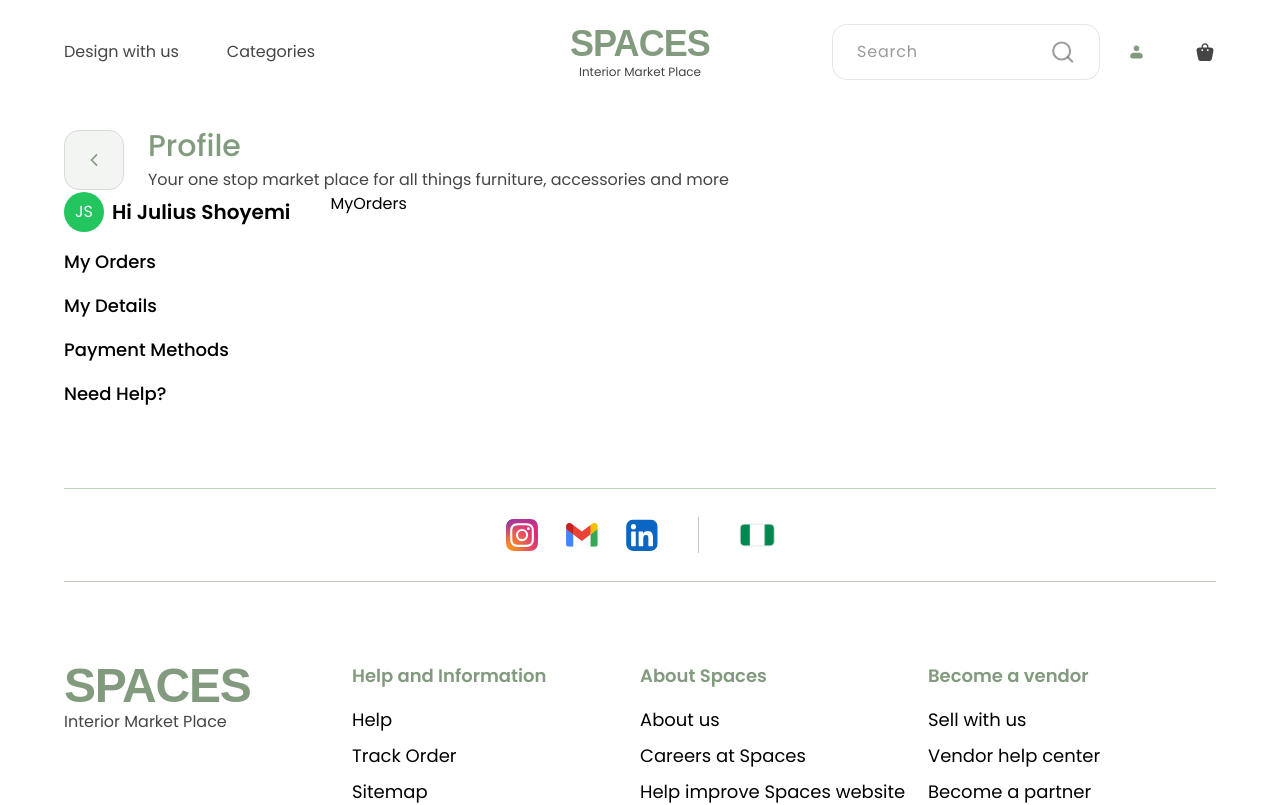
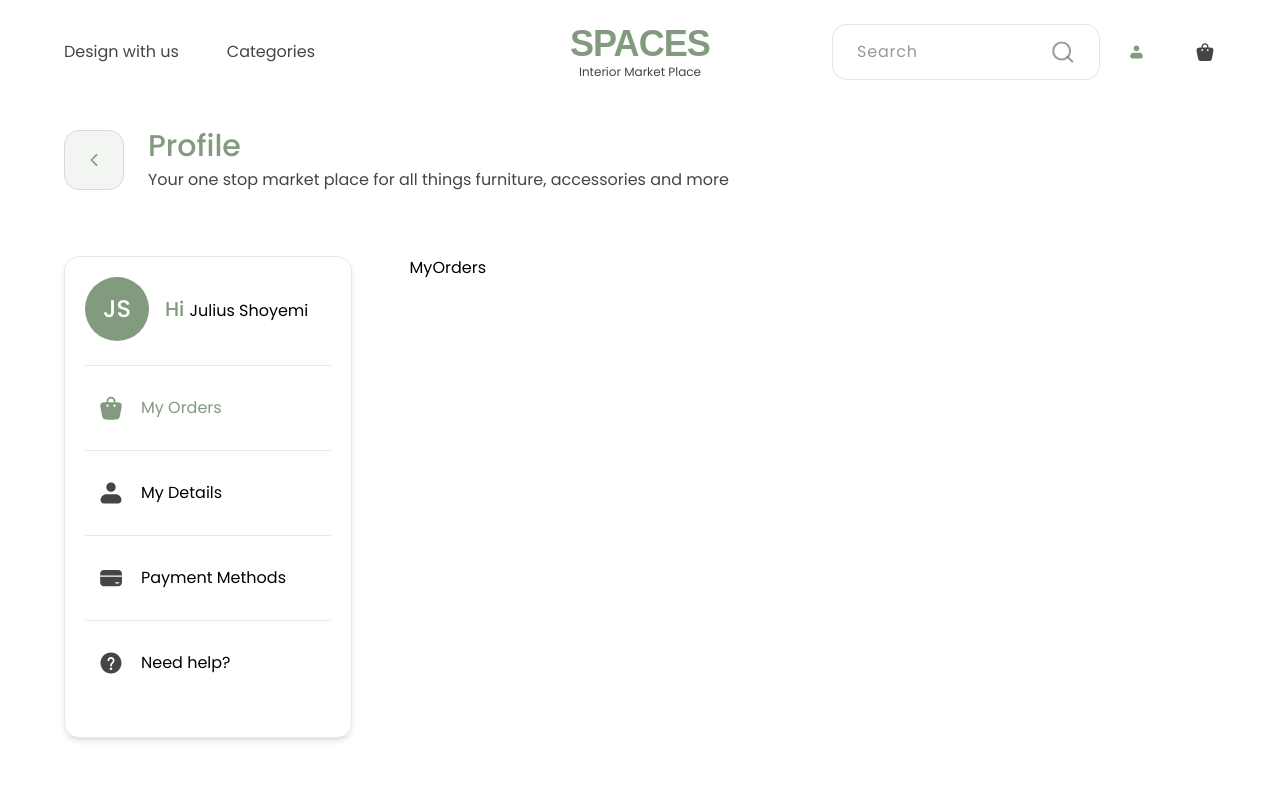
Before and after one commit to jola-blvhk/spaces-interior-marketplace, a Next.js app: page /profile in a window 1280 px wide. Shown: the top 805 px of the page. Built offline with nearby package versions, Linux system fonts and the light colour scheme; a web font is replaced by a local one.

Commit message:
profile page

```diff
--- a/src/components/profile-page/index.tsx
+++ b/src/components/profile-page/index.tsx
@@ -69,7 +69,7 @@
                         src={activeTab === "myorder" ? CartGreen : Cart}
                         alt="cart"
                       />
-                      <h3 className="text-lg font-medium">My Orders</h3>
+                      <h3 className="">My Orders</h3>
                     </div>
                     <div
                       onClick={() => {
@@ -87,7 +87,7 @@
                         }
                         alt="cart"
                       />
-                      <h3 className="text-lg font-medium">My Details</h3>
+                      <h3 className="">My Details</h3>
                     </div>
                     <div
                       onClick={() => {
@@ -103,7 +103,7 @@
                         src={activeTab === "payment" ? CardGreen : Card}
                         alt="cart"
                       />
-                      <h3 className="text-lg font-medium">Payment Methods</h3>
+                      <h3 className="">Payment Methods</h3>
                     </div>
                     <div
                       onClick={() => {
@@ -119,7 +119,7 @@
                         src={QuestionMark}
                         alt="cart"
                       />
-                      <h3 className="text-lg font-medium">Need help?</h3>
+                      <h3 className="">Need help?</h3>
                     </div>
                   </div>
                 </div>
@@ -135,30 +135,85 @@
               )}
             </div>
           ) : (
-            <div className="flex gap-10 w-full">
-              <div className="flex flex-col gap-4">
-                <div className="flex items-center gap-2">
-                  <div className="h-10 w-10 bg-green-500 rounded-full flex items-center justify-center text-white">
-                    JS
+            <div className="flex gap-[5%] w-full mt-16">
+              <div className="h-fit  w-[25%] p-5 pb-8 border border-secondary-green-100/20 rounded-[15px] shadow-md ">
+                <div className="flex items-center gap-x-4 pb-6">
+                  <div className="h-16 w-16 bg-secondary-green-100 rounded-full flex font-medium items-center justify-center text-2xl   text-white ">
+                    <h4 className="text-center">JS</h4>
                   </div>
                   <div>
-                    <h2 className="text-xl font-semibold">Hi Julius Shoyemi</h2>
+                    <h2 className="text-base text-center ">
+                      <span className="text-secondary-green-100 text-xl font-medium">
+                        Hi{" "}
+                      </span>
+                      {""}
+                      Julius Shoyemi
+                    </h2>
                   </div>
                 </div>
-                <div onClick={() => setActiveTab("myorder")}>
-                  <h3 className="text-lg font-medium">My Orders</h3>
+
+                <div
+                  onClick={() => {
+                    setActiveTab("myorder");
+                  }}
+                  className={`flex items-center  px-3 gap-4 py-7 border-y border-secondary-green-100/20  text-base cursor-pointer ${
+                    activeTab === "myorder" && "text-secondary-green-100"
+                  }`}
+                >
+                  <Image
+                    className=" w-7 h-7 "
+                    src={activeTab === "myorder" ? CartGreen : Cart}
+                    alt="cart"
+                  />
+                  <h3 className="">My Orders</h3>
                 </div>
-                <div onClick={() => setActiveTab("mydetails")}>
-                  <h3 className="text-lg font-medium">My Details</h3>
+                <div
+                  onClick={() => {
+                    setActiveTab("mydetails");
+                  }}
+                  className={`flex items-center px-3 gap-4 py-7 border-b border-secondary-green-100/20  text-base cursor-pointer ${
+                    activeTab === "mydetails" && "text-secondary-green-100"
+                  }`}
+                >
+                  <Image
+                    className="  w-7 h-7 "
+                    src={activeTab === "mydetails" ? ProfileGreen : ProfileFill}
+                    alt="cart"
+                  />
+                  <h3 className="">My Details</h3>
                 </div>
-                <div onClick={() => setActiveTab("payment")}>
-                  <h3 className="text-lg font-medium">Payment Methods</h3>
+                <div
+                  onClick={() => {
+                    setActiveTab("payment");
+                  }}
+                  className={`flex items-center px-3 gap-4 py-7 border-b border-secondary-green-100/20  text-base cursor-pointer ${
+                    activeTab === "payment" && "text-secondary-green-100"
+                  }`}
+                >
+                  <Image
+                    className=" w-7 h-7 "
+                    src={activeTab === "payment" ? CardGreen : Card}
+                    alt="cart"
+                  />
+                  <h3 className="">Payment Methods</h3>
                 </div>
-                <div onClick={() => setActiveTab("needhelp")}>
-                  <h3 className="text-lg font-medium">Need Help?</h3>
+                <div
+                  onClick={() => {
+                    setActiveTab("needhelp");
+                  }}
+                  className={`flex items-center px-3 gap-4 py-7  text-base cursor-pointer ${
+                    activeTab === "needhelp" && "text-secondary-green-100"
+                  }`}
+                >
+                  <Image
+                    className="  w-7 h-7 "
+                    src={QuestionMark}
+                    alt="cart"
+                  />
+                  <h3 className="">Need help?</h3>
                 </div>
               </div>
-              <div>
+              <div className="w-[70%]">
                 {activeTab === "myorder" && <MyOrders />}
                 {activeTab === "mydetails" && <UserDetails />}
                 {activeTab === "payment" && <PaymentMethods />}
```
